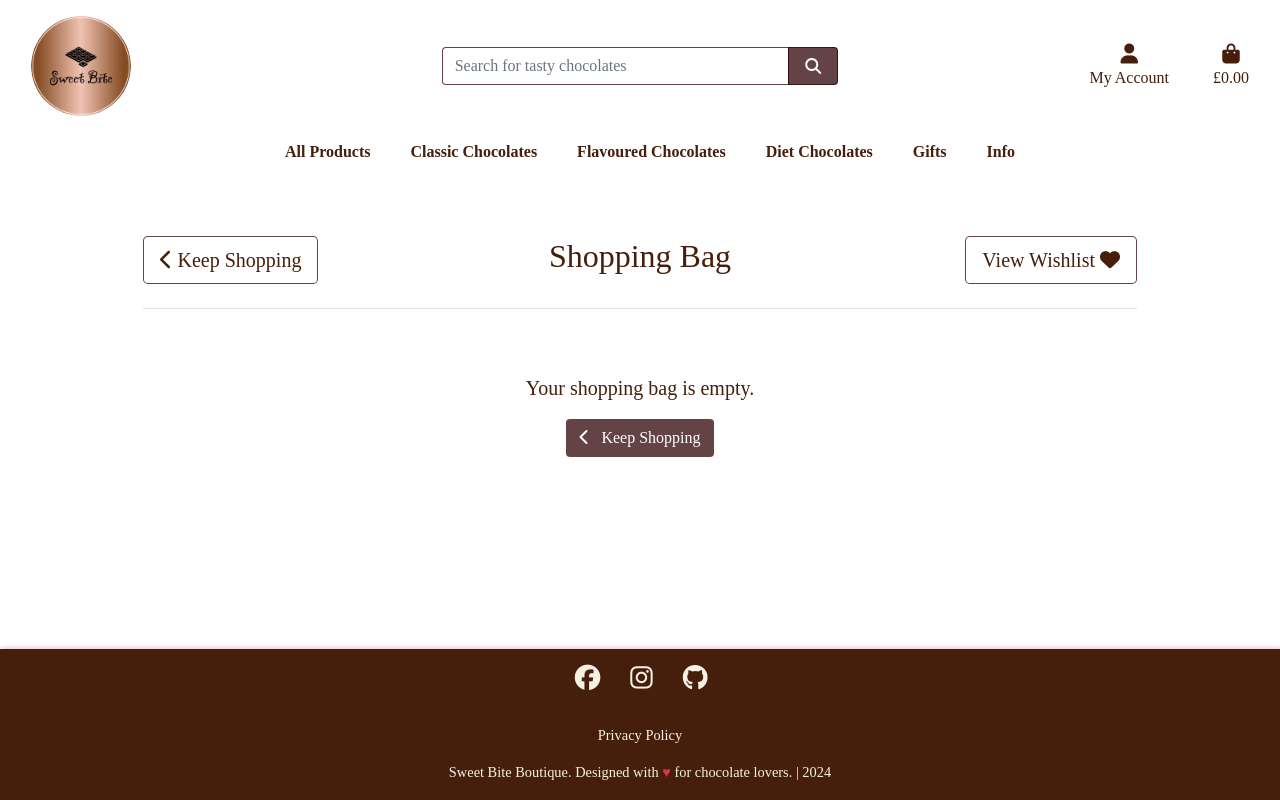
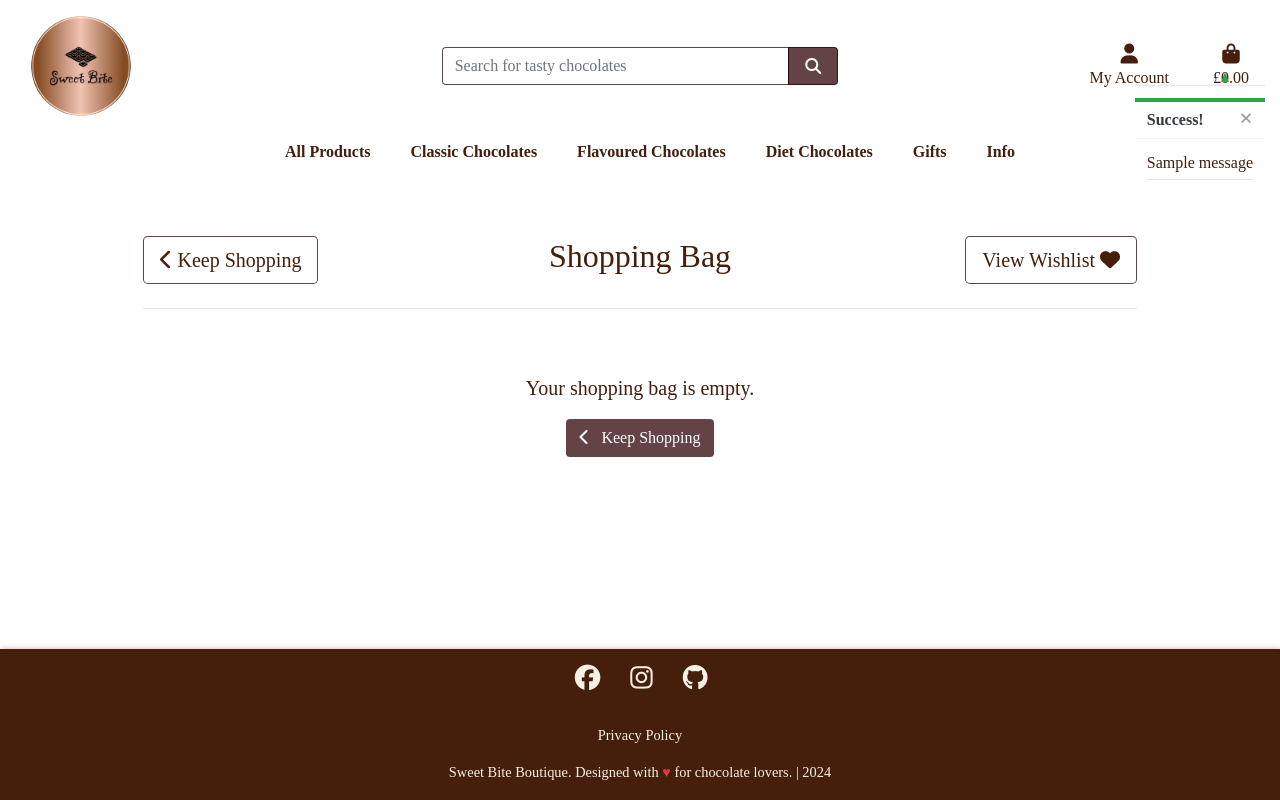
Before and after one commit to HebaAbdulal/Chocolate-shop, a Django app: page /bag/bag/ in a window 1280 px wide. Run offline with Django 3.2, Linux system fonts and the light colour scheme; tables that the repository leaves empty hold one stand-in row (values such as "Sample post"); one stand-in notice (Sample message) is shown; some libraries are stand-ins or nearby versions.

Commit message:
Add toasts

```diff
--- a/bag/views.py
+++ b/bag/views.py
@@ -14,44 +14,39 @@
 def add_to_bag(request, item_id):
     """ Add a quantity of the specified product to the shopping bag """
 
+    product = get_object_or_404(Product, pk=item_id)
     quantity = int(request.POST.get('quantity'))
     redirect_url = request.POST.get('redirect_url')
     bag = request.session.get('bag', {})
 
     if item_id in list(bag.keys()):
         bag[item_id] += quantity
+        messages.success(
+            request, f'Updated {product.name} quantity to {bag[item_id]}')
     else:
         bag[item_id] = quantity
+        messages.success(request, f'Added {product.name} to your bag')
 
     request.session['bag'] = bag
-    print(request.session['bag'])
     return redirect(redirect_url)
 
 def adjust_bag(request, item_id):
-    """Adjust the quantity of the specified product to the specified amount"""
+    """ Adjust the quantity of the specified product in the shopping bag """
 
+    product = get_object_or_404(Product, pk=item_id)
     quantity = int(request.POST.get('quantity'))
-    size = None
-    if 'product_size' in request.POST:
-        size = request.POST['product_size']
     bag = request.session.get('bag', {})
 
-    if size:
-        if quantity > 0:
-            bag[item_id]['items_by_size'][size] = quantity
-        else:
-            del bag[item_id]['items_by_size'][size]
-            if not bag[item_id]['items_by_size']:
-                bag.pop(item_id)
+    if quantity > 0:
+        bag[item_id] = quantity
+        messages.success(
+            request, f'Updated {product.name} quantity to {bag[item_id]}')
     else:
-        if quantity > 0:
-            bag[item_id] = quantity
-        else:
-            bag.pop(item_id)
+        bag.pop(item_id)
+        messages.success(request, f'Removed {product.name} from your bag')
 
     request.session['bag'] = bag
     return redirect(reverse('view_bag'))
-
 
 
 def remove_from_bag(request, item_id):
--- a/static/css/base.css
+++ b/static/css/base.css
@@ -194,7 +194,7 @@
 
 .message-container {
     position: fixed;
-    top: 92px;
+    top: 82px;
     right: 15px;
     z-index: 999999999;
 }
@@ -205,7 +205,7 @@
 }
 
 .toast-capper {
-    height: 3px;
+    height: 3.5px;
 }
 
 /* from CSS-tricks.com: https://css-tricks.com/snippets/css/css-triangle/ */
--- a/sweetbite/settings.py
+++ b/sweetbite/settings.py
@@ -85,6 +85,8 @@
     },
 ]
 
+MESSAGE_STORAGE = 'django.contrib.messages.storage.session.SessionStorage'
+
 AUTHENTICATION_BACKENDS = (
     # Needed to login by username in Django admin, regardless of `allauth`
     'django.contrib.auth.backends.ModelBackend',
--- a/templates/base.html
+++ b/templates/base.html
@@ -124,6 +124,19 @@
 
     {% if messages %}
         <div class="message-container text-brown">
+            {% for message in messages %}
+                {% with message.level as level %}
+                    {% if level == 40 %}
+                        {% include 'includes/toasts/toast_error.html' %}
+                    {% elif level == 30 %}
+                        {% include 'includes/toasts/toast_warning.html' %}
+                    {% elif level == 25 %}
+                        {% include 'includes/toasts/toast_success.html' %}
+                    {% else %}
+                        {% include 'includes/toasts/toast_info.html' %}
+                    {% endif %}
+                {% endwith %}
+            {% endfor %}
         </div>
     {% endif %}
 
--- /dev/null
+++ b/templates/includes/toasts/toast_success.html
@@ -0,0 +1,17 @@
+<div class="toast custom-toast rounded-0 border-top-0" data-autohide="false"></div>
+    <div class="arrow-up arrow-success"></div>
+    <div class="w-100 toast-capper bg-success"></div>
+    <div class="toast-header bg-white text-dark">
+        <strong class="mr-auto">Success!</strong>
+        <button type="button" class="ml-2 mb-1 close text-dark" data-dismiss="toast" aria-label="Close">
+            <span aria-hidden="true">&times;</span>
+        </button>
+    </div>
+    <div class="toast-body bg-white">
+        <div class="row">
+            <div class="col">
+                {{ message }}
+                <hr class="mt-1 mb-3">
+            </div>
+        </div>
+    </div>
```
Also changed, not shown: templates/includes/toasts/toast_error.html (added, +13 -0 lines), templates/includes/toasts/toast_info.html (added, +13 -0 lines).
